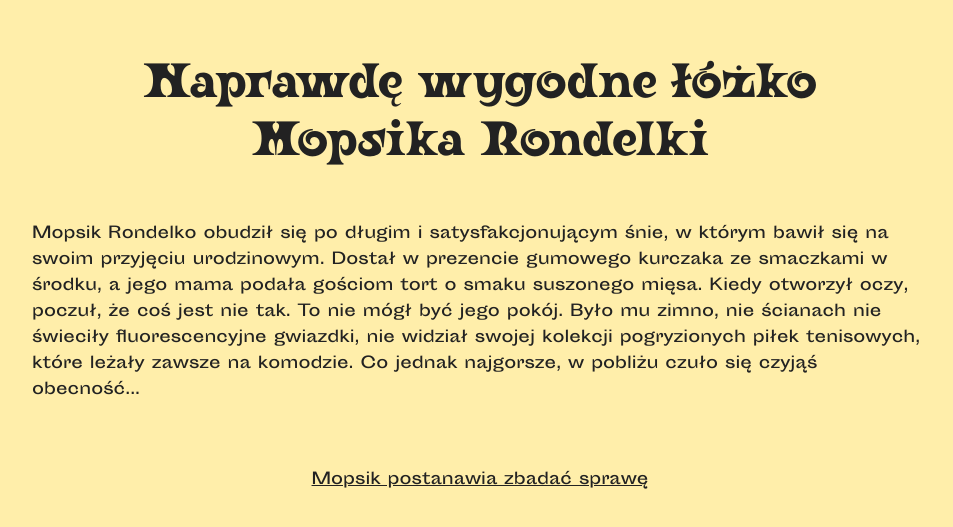
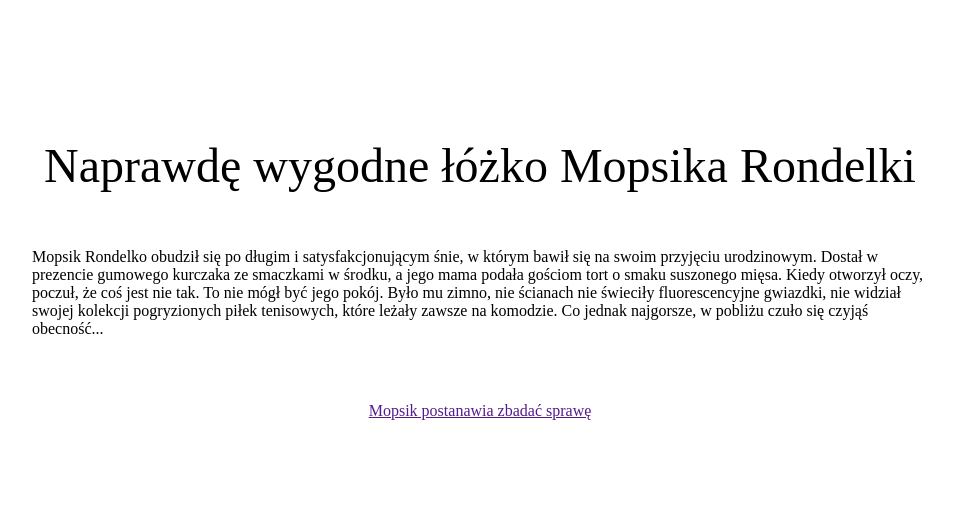
Before and after one commit to pretty-wise-games/sandwich-cemetery, a Next.js app: page /play in a window 1280 px wide. Shown: the part 141-668 px from the top of the page, without its empty margins (160-1113 px from the left). Built offline with nearby package versions, Linux system fonts and the light colour scheme.

Commit message:
Move base styling from gloabl to index page

```diff
--- a/pages/_app.tsx
+++ b/pages/_app.tsx
@@ -2,9 +2,7 @@ import BaseLayout from "../layout/Base";
 
 function MyApp({ Component, pageProps }) {
   return (
-    <BaseLayout>
       <Component {...pageProps} />
-    </BaseLayout>
   );
 }
 
--- a/pages/index.tsx
+++ b/pages/index.tsx
@@ -1,11 +1,12 @@
+import BaseLayout from "../layout/Base";
 import Intro from "../components/Intro";
 import Metadata from "../components/Metadata";
 
 export default function Home() {
   return (
-    <>
+    <BaseLayout>
       <Metadata />
       <Intro />
-    </>
+    </BaseLayout>
   );
 }
```
